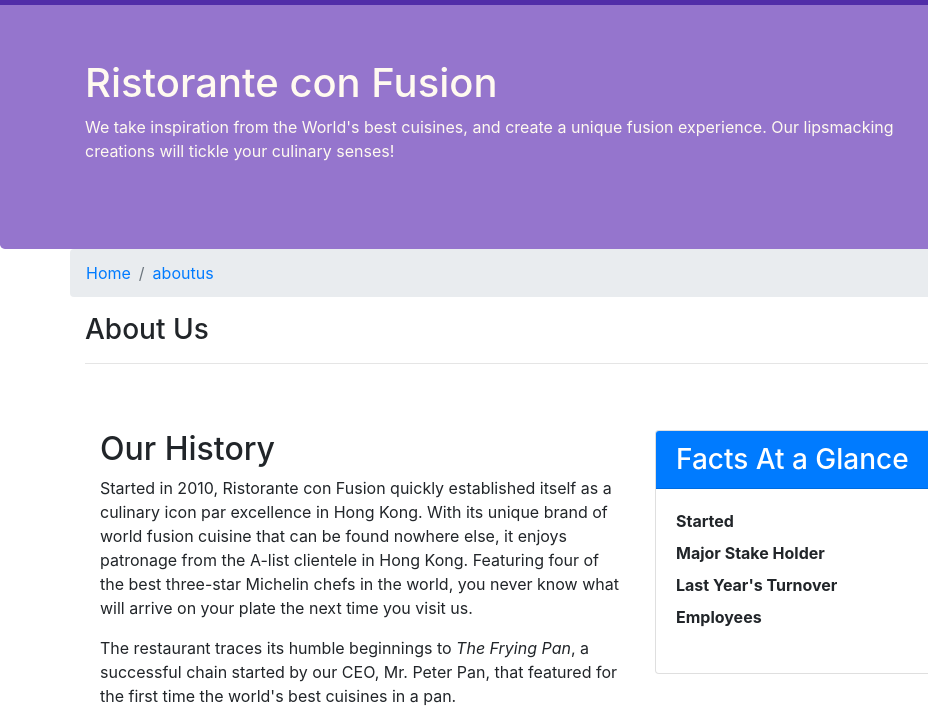
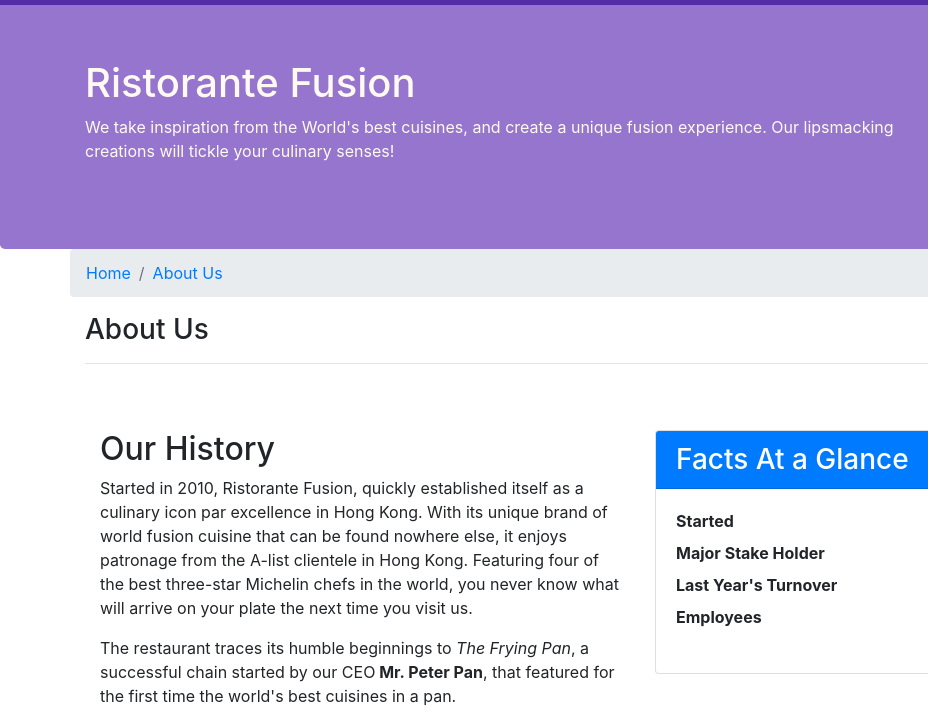
Before and after one commit to bhanu789/WebDevelopment, a website: page aboutus.html in a window 1280 px wide. Shown: the part 61-784 px from the top of the page, 0-928 px from the left. Drawn offline with nearby package versions, Linux system fonts and the light colour scheme.

Commit message:
Update aboutus.html

```diff
--- a/aboutus.html
+++ b/aboutus.html
@@ -3,12 +3,12 @@
 
 <head>
 
-    <title>Ristorante Con Fusion: About Us</title>
-    <!-- metadata tags -->
+    <title>Ristorante Fusion: About Us</title>
+
     <meta charset="utf-8">
     <meta name="viewport" content="width-device-width, intial-scale=1, shrink-to-fit=no">
     <meta http-equiv="x-ua-compatible" content="ie=edge">
-    <!-- import bootstrap -->
+
     <link rel="stylesheet" href="node_modules/bootstrap/dist/css/bootstrap.min.css">
     <link rel="stylesheet" href="node_modules/bootstrap-social/bootstrap-social.css">
     <link rel="stylesheet" href="node_modules/font-awesome/css/font-awesome.min.css">
@@ -41,7 +41,7 @@
         <div class="container">
             <div class="row row-header">
                 <div class="col-12 col-sm-9">
-                    <h1>Ristorante con Fusion</h1>
+                    <h1>Ristorante Fusion</h1>
                     <p>We take inspiration from the World's best cuisines, and create a unique fusion experience. Our
                         lipsmacking creations will tickle your culinary senses!</p>
                 </div>
@@ -56,7 +56,7 @@
         <div class="row">
             <ol class="col-12 breadcrumb">
                 <li class="breadcrumb-item"><a href="./index.html">Home</a></li>
-                <li class="breadcrumb-item active"><a href="#">aboutus </a></li>
+                <li class="breadcrumb-item active"><a href="#">About Us </a></li>
 
             </ol>
             <div class="col-12">
@@ -68,13 +68,13 @@
         <div class="row row-content">
             <div class="col-12 col-sm-6">
                 <h2>Our History</h2>
-                <p>Started in 2010, Ristorante con Fusion quickly established itself as a culinary icon par excellence
+                <p>Started in 2010, Ristorante Fusion, quickly established itself as a culinary icon par excellence
                     in Hong Kong. With its unique brand of world fusion cuisine that can be found nowhere else, it
                     enjoys patronage from the A-list clientele in Hong Kong. Featuring four of the best three-star
                     Michelin chefs in the world, you never know what will arrive on your plate the next time you visit
                     us.</p>
                 <p>The restaurant traces its humble beginnings to <em>The Frying Pan</em>, a successful chain started by
-                    our CEO, Mr. Peter Pan, that featured for the first time the world's best cuisines in a pan.</p>
+                    our CEO<b> Mr. Peter Pan</b>, that featured for the first time the world's best cuisines in a pan.</p>
             </div>
             <div class="col-12 col-sm-6">
                 <div class="card">
```
